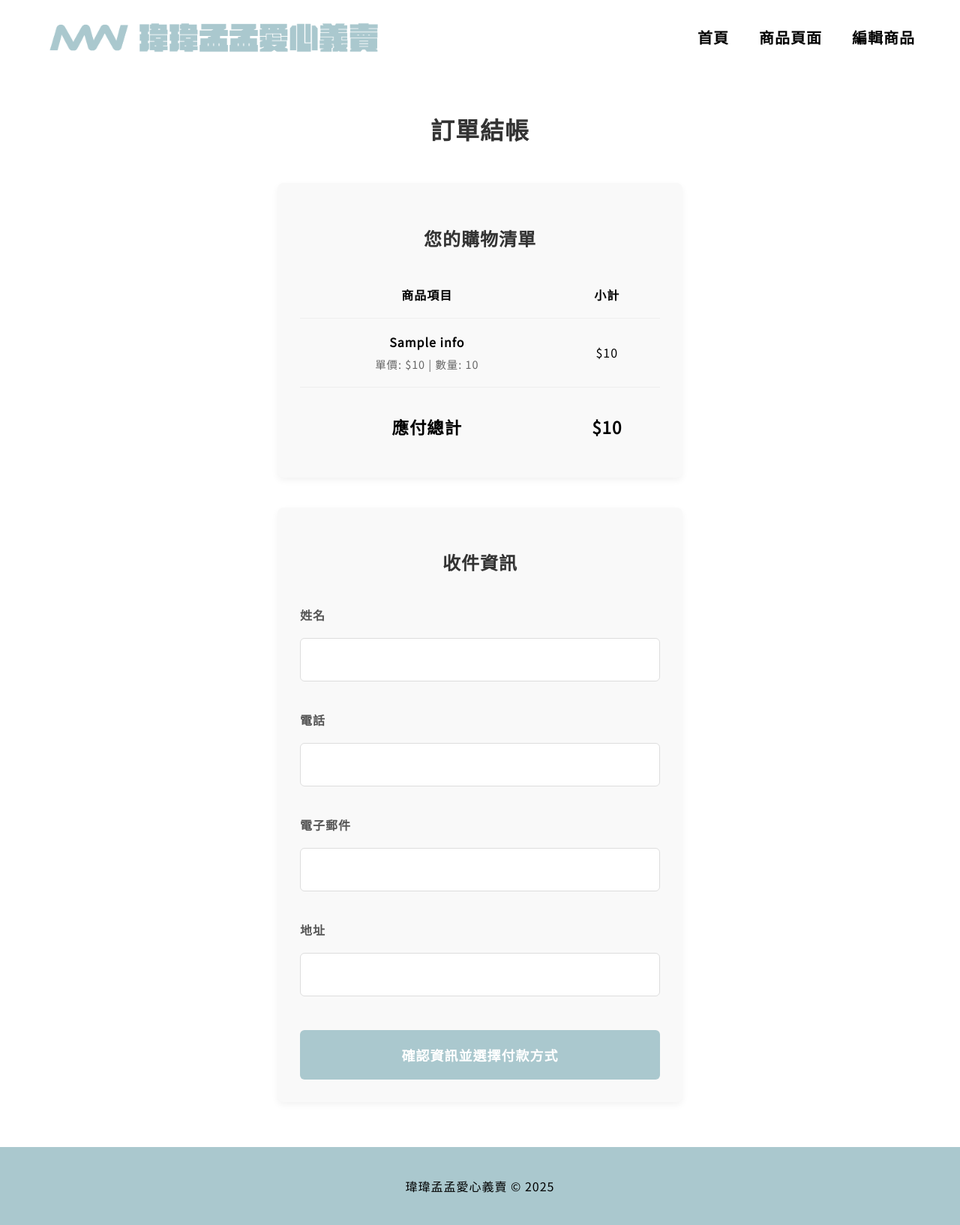
After one commit to tingmw/DB-final-charity-sale-website, a Flask app: template templates/checkout.html in a window 1280 px wide. The commit adds this page. Shown: the whole page at 75% size. Run offline with Flask 3, Linux system fonts and the light colour scheme; the template is opened without the code that fills it: most values are stand-ins (such as "Sample title", 1, 10 or a date in 2020).

Commit message:
新增購物車、結帳頁面、購買資訊資料庫
新增了購買資訊資料庫，且將商品加入購物車後會跳出購物車的按鈕，按下後會進入結帳頁面，填寫後會新增一筆資訊進資料庫

```diff
--- a/app.py
+++ b/app.py
@@ -1,5 +1,6 @@
 import sqlite3
-from flask import Flask, render_template, request, url_for, flash, redirect
+from flask import Flask, render_template, request, url_for, flash, redirect, session
+import json
 from werkzeug.utils import secure_filename
 import markdown
 import os
@@ -122,6 +123,59 @@ def delete(product_id):
     conn.close()
     return redirect(url_for('products'))
 
+@app.route('/add_to_cart/<int:product_id>', methods=['POST'])
+def add_to_cart(product_id):
+    quantity = int(request.form.get('quantity', 1))
+    if 'cart' not in session:
+        session['cart'] = {}
+
+    cart = session['cart']
+    p_id = str(product_id)
+    if p_id in cart:
+        cart[p_id] += quantity
+    else:
+        cart[p_id] = quantity
+
+    session['cart'] = cart
+    flash('商品已加入購物車！')
+    return redirect(url_for('products'))
+
+@app.route('/checkout', methods=['GET', 'POST'])
+def checkout():
+    if 'cart' not in session or not session['cart']:
+        flash('購物車是空的，快去逛逛吧！')
+        return redirect(url_for('products'))
+
+    conn = get_db_connection()
+    cart_items = []
+    grand_total = 0
+
+    for p_id, qty in session['cart'].items():
+        product = conn.execute('SELECT * FROM products WHERE id = ?', (int(p_id),)).fetchone()
+        if product:
+            item_total = product['price'] * qty
+            grand_total += item_total
+            cart_items.append({'info': product, 'quantity': qty, 'total': item_total})
+
+    if request.method == 'POST':
+        name = request.form['name']
+        phone = request.form['phone']
+        email = request.form['email']
+        address = request.form['address']
+
+        order_details = json.dumps([{'name': i['info']['name'], 'qty': i['quantity']} for i in cart_items])
+
+        conn.execute('INSERT INTO orders (customer_name, customer_phone, customer_email, customer_address, order_items, total_price) VALUES (?, ?, ?, ?, ?, ?)',
+                     (name, phone, email, address, order_details, grand_total))
+        conn.commit()
+        conn.close()
+
+        session.pop('cart', None)
+        return redirect(url_for('payment'))
+
+    conn.close()
+    return render_template('checkout.html', items=cart_items, total=grand_total)
+
 @app.route('/payment', methods=['GET', 'POST'])
 def payment():
     return render_template('payment.html')
--- a/init_db.py
+++ b/init_db.py
@@ -7,6 +7,8 @@ with open('schema.sql') as f:
     connection.executescript(f.read())
 
 cur = connection.cursor()
+
+cur.execute("DELETE FROM orders;")
 
 des1 = '''
 ### 產品描述
--- a/schema.sql
+++ b/schema.sql
@@ -7,3 +7,14 @@ CREATE TABLE products (
     price REAL NOT NULL,
     description TEXT NOT NULL
 );
+
+CREATE TABLE IF NOT EXISTS orders (
+    id INTEGER PRIMARY KEY AUTOINCREMENT,
+    customer_name TEXT NOT NULL,
+    customer_phone TEXT NOT NULL,
+    customer_email TEXT NOT NULL,
+    customer_address TEXT NOT NULL,
+    order_items TEXT NOT NULL,
+    total_price REAL NOT NULL,
+    created_at TIMESTAMP DEFAULT CURRENT_TIMESTAMP
+);
--- a/static/css/style.css
+++ b/static/css/style.css
@@ -484,7 +484,7 @@ footer {
 }
 
 .payment-page-wrapper {
-    max-width: 600px;
+    max-width: 800px;
     margin: 40px auto;
     padding: 30px;
     background: #fff;
@@ -529,3 +529,126 @@ footer {
     background-color: #79aeb7;
     transform: translateY(-2px);
 }
+
+.payment-option-btn:active {
+    transform: scale(0.98);
+}
+
+.fixed-cart-btn {
+    position: fixed;
+    right: 30px;
+    bottom: 30px;
+    background-color: #aac8ce;
+    color: white;
+    padding: 15px 25px;
+    border-radius: 50px;
+    text-decoration: none;
+    font-weight: bold;
+    box-shadow: 0 4px 15px rgba(0, 0, 0, 0.2);
+    z-index: 10001;
+    display: flex;
+    align-items: center;
+    gap: 10px;
+    transition: transform 0.3s ease, background-color 0.3s ease;
+}
+
+.fixed-cart-btn:hover {
+    background-color: #79aeb7;
+    transform: scale(1.05);
+    color: white;
+}
+
+.cart-count {
+    background-color: #ff6b6b;
+    color: white;
+    font-size: 12px;
+    min-width: 20px;
+    height: 20px;
+    border-radius: 50%;
+    display: flex;
+    align-items: center;
+    justify-content: center;
+    padding: 2px;
+}
+
+.fixed-cart-btn:active {
+    transform: scale(0.95);
+}
+
+.checkout-page-container {
+    max-width: 800px;
+    margin: 40px auto;
+    padding: 0 20px;
+}
+
+.page-title, .section-title {
+    text-align: center;
+    color: #333;
+    margin-bottom: 25px;
+}
+
+.checkout-table {
+    width: 100%;
+    border-collapse: collapse;
+    margin: 0 auto;
+}
+
+.checkout-table th,
+.checkout-table td {
+    padding: 15px;
+    border-bottom: 1px solid #eee;
+    text-align: center !important;
+}
+
+.product-name {
+    font-weight: bold;
+    display: block;
+}
+
+.product-meta {
+    color: #666;
+    font-size: 0.9em;
+    display: block;
+}
+
+.total-row td {
+    border: none;
+    padding-top: 30px;
+    font-size: 1.4em;
+    font-weight: bold;
+}
+
+.checkout-info input {
+    width: 100%;
+    box-sizing: border-box;
+    padding: 12px;
+    margin-bottom: 15px;
+    border: 1px solid #ddd;
+    border-radius: 6px;
+    font-weight: bold;
+    font-size: 16px;
+}
+
+.checkout-info label {
+    display: block;
+    font-weight: bold;
+    margin-bottom: 5px;
+}
+
+.checkout-info button {
+    width: 100%;
+    padding: 15px;
+    background-color: #aac8ce;
+    color: white;
+    border: none;
+    border-radius: 6px;
+    font-size: 18px;
+    font-weight: bold;
+    cursor: pointer;
+    transition: background-color 0.3s ease;
+    margin-top: 20px;
+}
+
+.checkout-info button:hover {
+    background-color: #79aeb7;
+}
--- a/templates/base.html
+++ b/templates/base.html
@@ -36,6 +36,14 @@
         {% endfor %}
         {% block content %} {% endblock %}
     </div>
+    {% if session.get('cart') %}
+    <a href="{{ url_for('checkout') }}" class="fixed-cart-btn">
+        購物車
+        <span class="cart-count">
+            {{ session['cart']|length }}
+        </span>
+    </a>
+    {% endif %}
     <footer>
         <p>瑋瑋孟孟愛心義賣 &copy; 2025</p>
     </footer>
--- /dev/null
+++ b/templates/checkout.html
@@ -0,0 +1,59 @@
+{% extends 'base.html' %}
+
+{% block title %}
+    結帳
+{% endblock %}
+
+{% block content %}
+<div class="checkout-page-container">
+    <h1 class="page-title">訂單結帳</h1>
+
+    <div class="purchase-form cart-summary">
+        <h2 class="section-title">您的購物清單</h2>
+        <table class="checkout-table">
+            <thead>
+                <tr>
+                    <th>商品項目</th>
+                    <th>小計</th>
+                </tr>
+            </thead>
+            <tbody>
+                {% for item in items %}
+                <tr>
+                    <td>
+                        <span class="product-name">{{ item.info.name }}</span>
+                        <div class="product-meta">單價: ${{ item.info.price }} | 數量: {{ item.quantity }}</div>
+                    </td>
+                    <td>${{ item.total }}</td>
+                </tr>
+                {% endfor %}
+            </tbody>
+            <tfoot>
+                <tr class="total-row">
+                    <td>應付總計</td>
+                    <td>${{ total }}</td>
+                </tr>
+            </tfoot>
+        </table>
+    </div>
+
+    <div class="purchase-form checkout-info">
+        <h2 class="section-title">收件資訊</h2>
+        <form method="post">
+            <label for="name">姓名</label>
+            <input type="text" id="name" name="name" required>
+
+            <label for="phone">電話</label>
+            <input type="tel" id="phone" name="phone" required>
+
+            <label for="email">電子郵件</label>
+            <input type="email" id="email" name="email" required>
+
+            <label for="address">地址</label>
+            <input type="text" id="address" name="address" required>
+
+            <button type="submit">確認資訊並選擇付款方式</button>
+        </form>
+    </div>
+</div>
+{% endblock %}
```
Also changed, not shown: templates/product.html (+7 -13 lines), static/images/2a626bb688f6706b6f5d507ecfb2b6c6.png (added).
